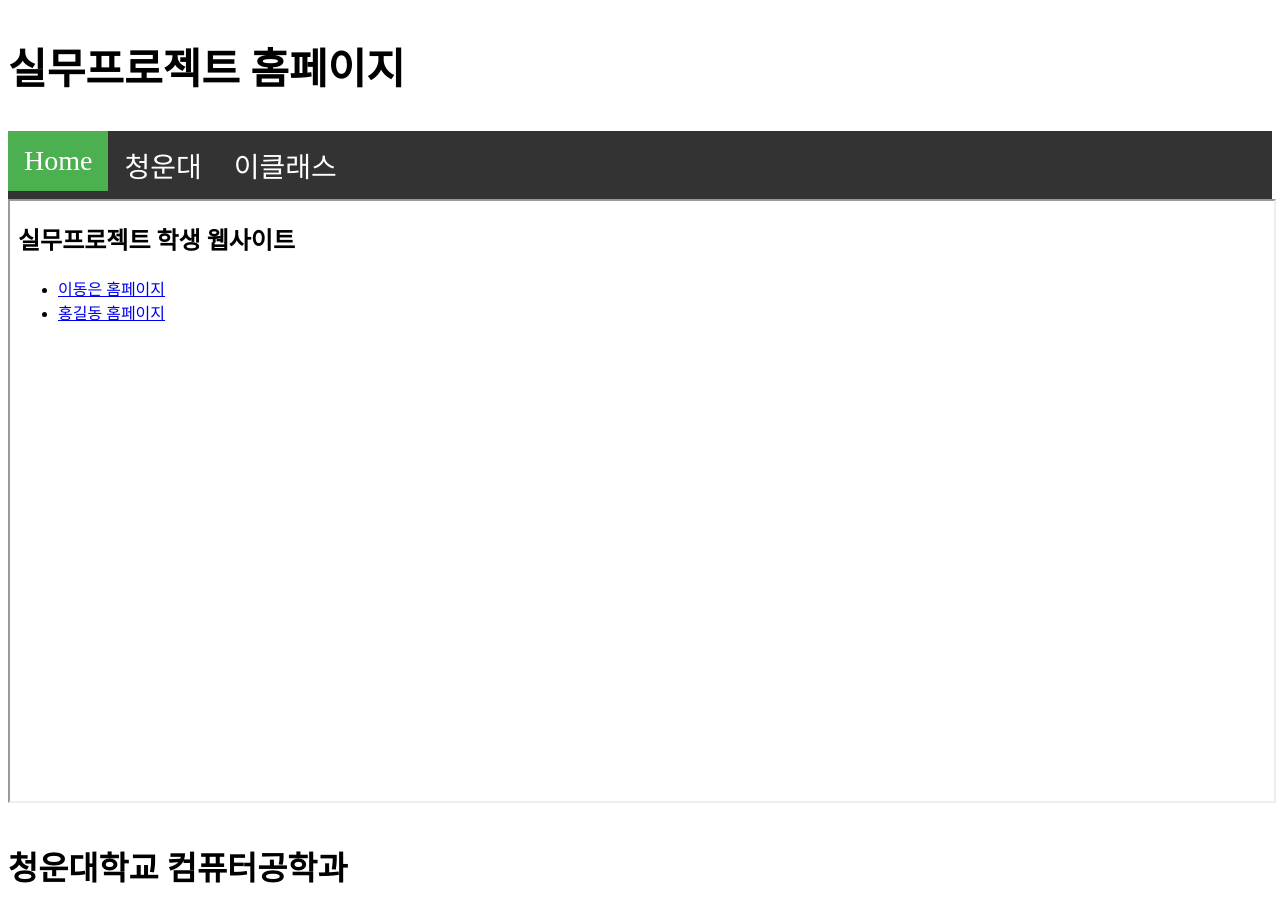
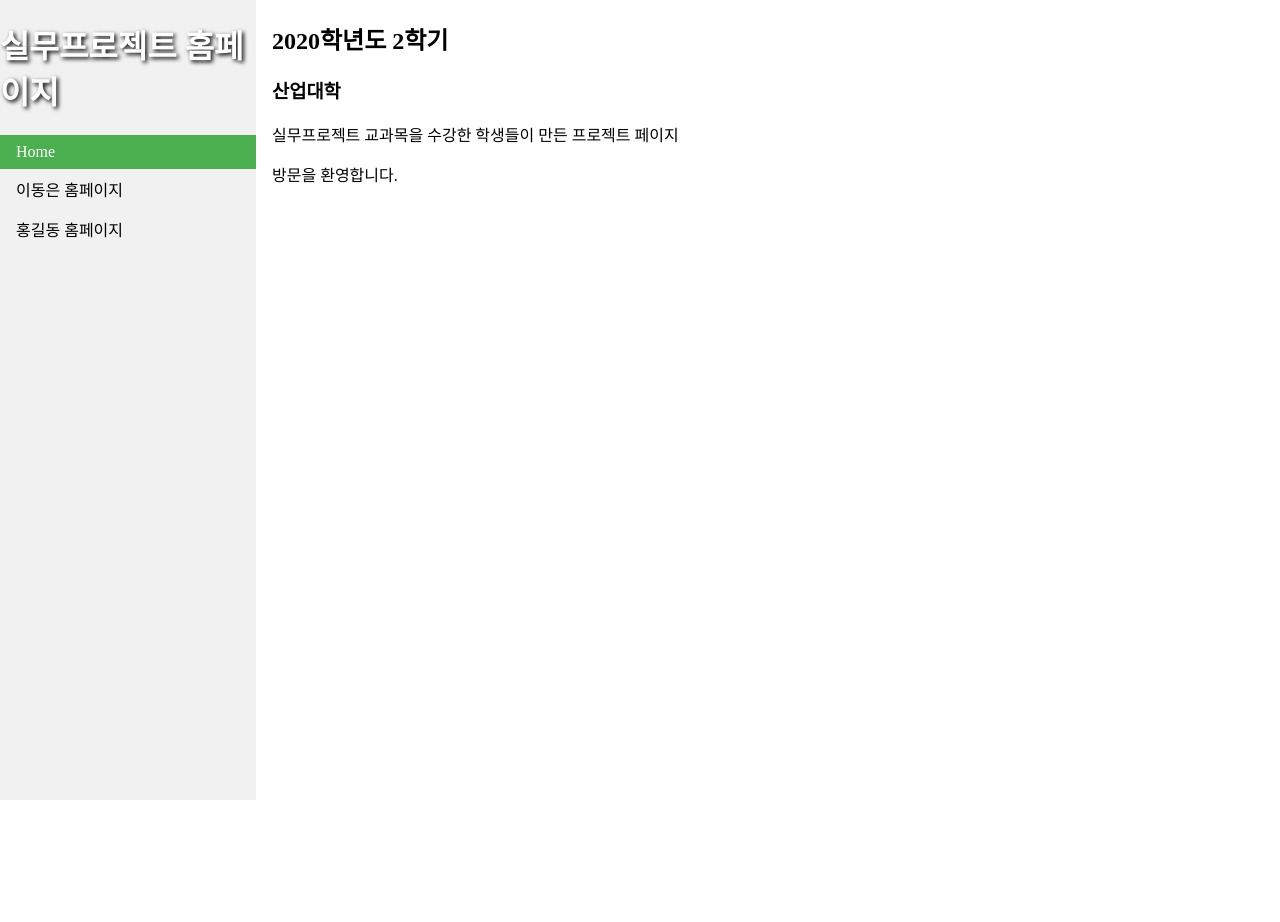
Before and after one commit to taewonheo-cloud/PracticalProject, a plain HTML site: page index.html in a window 1280 px wide. Drawn offline with Linux system fonts and the light colour scheme.

Commit message:
site is reconstructed

```diff
--- a/index.html
+++ b/index.html
@@ -1,57 +1,65 @@
 <!DOCTYPE html>
 <html>
+
   <head>
+
+    <meta charset="utf-8">
+
     <style>
       body {
-  font-size: 28px;
+        margin: 0;
       }
 
       ul {
         list-style-type: none;
         margin: 0;
         padding: 0;
-  overflow: hidden;
-  background-color: #333;
-  position: -webkit-sticky; /* Safari */
-  position: sticky;
-  top: 0;
-}
-
-li {
-  float: left;
+        width: 20%;
+        background-color: #f1f1f1;
+        position: fixed;
+        height: 100%;
+        overflow: auto;
       }
 
       li a {
         display: block;
-  color: white;
-  text-align: center;
-  padding: 14px 16px;
+        color: #000;
+        padding: 8px 16px;
         text-decoration: none;
       }
 
-li a:hover {
-  background-color: #111;
+      li a.active {
+        background-color: #4CAF50;
+        color: white;
       }
 
-.active {
-  background-color: #4CAF50;
+      li a:hover:not(.active) {
+        background-color: #555;
+        color: white;
       }
     </style>
+
   </head>
+
   <body>
 
-<div class="header">
-  <h2>실무프로젝트 홈페이지</h2>
+    <ul>
+      <h1 style="color: white;
+          text-shadow: 2px 2px 4px #000000;
+          font-size: 2em;">실무프로젝트 홈페이지
+      </h1>
+
+      <li><a class="active" href="./index.html" >Home</a></li>
+      <li><a href="./lde/index.html" target="_top">이동은 홈페이지</a></li>
+      <li><a href="./hgd/index.html" target="_top">홍길동 홈페이지</a></li>
+    </ul>
+
+    <div style="margin-left:20%;padding:1px 16px;height:1000px;">
+      <h2> 2020학년도 2학기 </h2>
+      <h3> 산업대학 </h3>
+      <p> 실무프로젝트 교과목을 수강한 학생들이 만든 프로젝트 페이지</p>
+      <p> 방문을 환영합니다.  </p>
     </div>
 
-<ul>
-  <li><a class="active" href="home.htm" target="if_main">Home</a></li>
-  <li><a href="http://www.chungwoon.ac.kr" target="if_main">청운대</a></li>
-  <li><a href="http://cyber.chungwoon.ac.kr" target="if_main"> 이클래스</a></li>
-</ul>
-
-<iframe src="home.htm" name="if_main" height="600px" width="100%" title="Iframe Example"></iframe>
-
-<h3>청운대학교 컴퓨터공학과</h3>
   </body>
 </html>
```
Also changed, not shown: hgd/html/hgd_home.htm (+3 -2 lines), hgd/index.html (renamed from hgd/index.htm, +13 -7 lines). Lines whose indentation alone changed are shown as unchanged.
